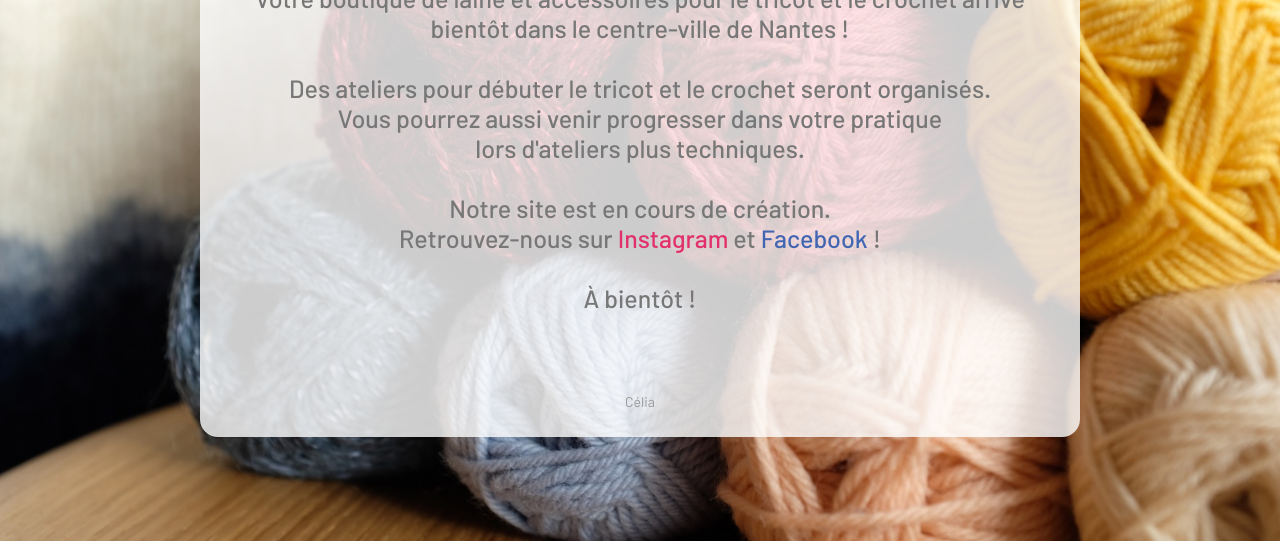
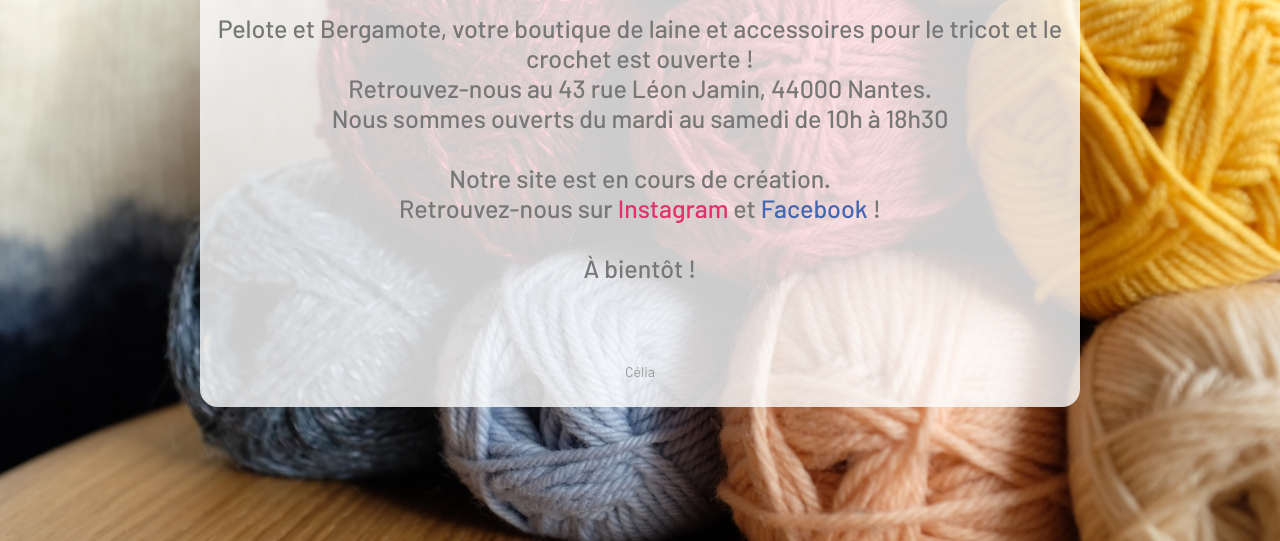
Before and after one commit to celiazut/pelotebergamote, a plain HTML site: page index.html in a window 1280 px wide. Shown: the part 259-800 px from the top of the page. Drawn offline with Linux system fonts and the light colour scheme.

Commit message:
update index.html

```diff
--- a/index.html
+++ b/index.html
@@ -29,11 +29,11 @@
 			</div>
 
 			<p class="txt-center m1-txt1 p-t-33 p-b-68">
-				Votre boutique de laine et accessoires pour le tricot et le crochet arrive bientôt dans le centre-ville de Nantes !
+				Pelote et Bergamote, votre boutique de laine et accessoires pour le tricot et le crochet est ouverte !
 				<br/>
+				Retrouvez-nous au 43 rue Léon Jamin, 44000 Nantes.
 				<br/>
-				Des ateliers pour débuter le tricot et le crochet seront organisés. <br/>
-				Vous pourrez aussi venir progresser dans votre pratique <br/> lors d'ateliers plus techniques.
+				Nous sommes ouverts du mardi au samedi de 10h à 18h30
 				<br/>
 				<br/>
 				Notre site est en cours de création.
```
